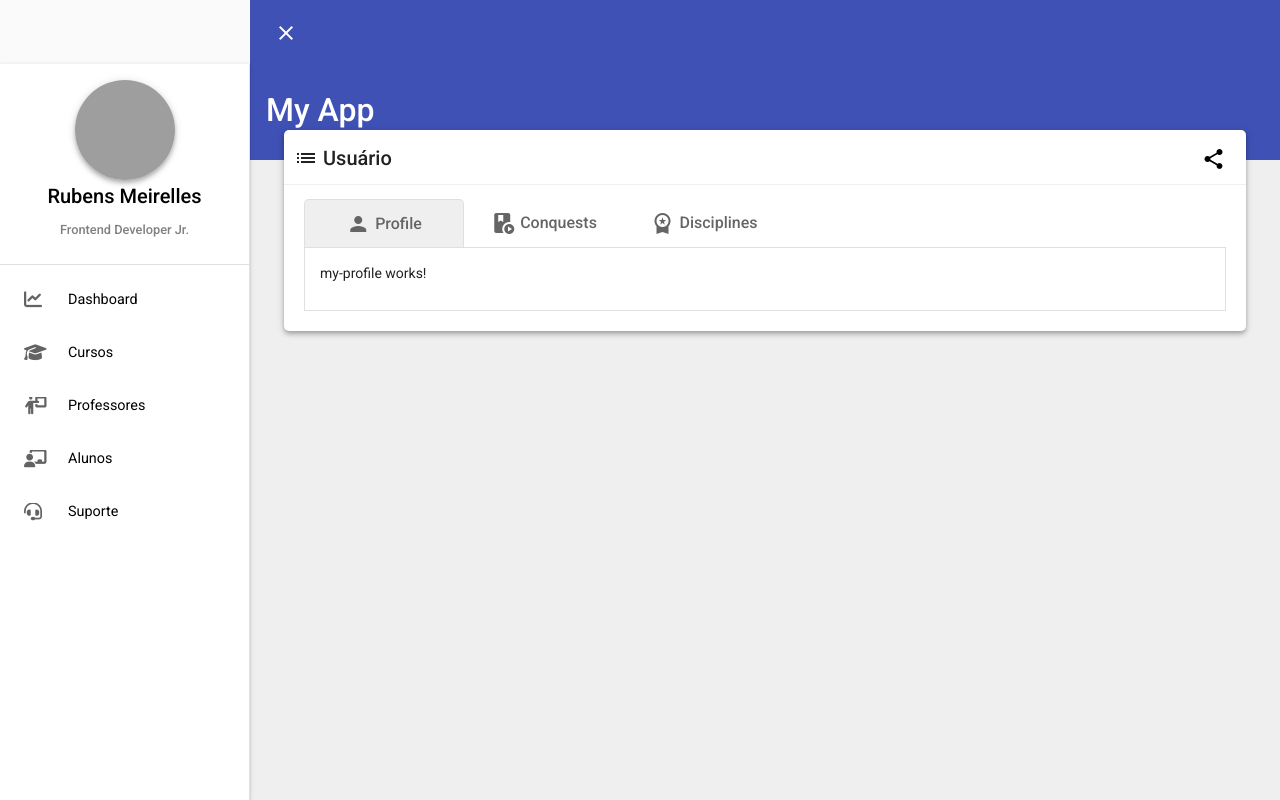
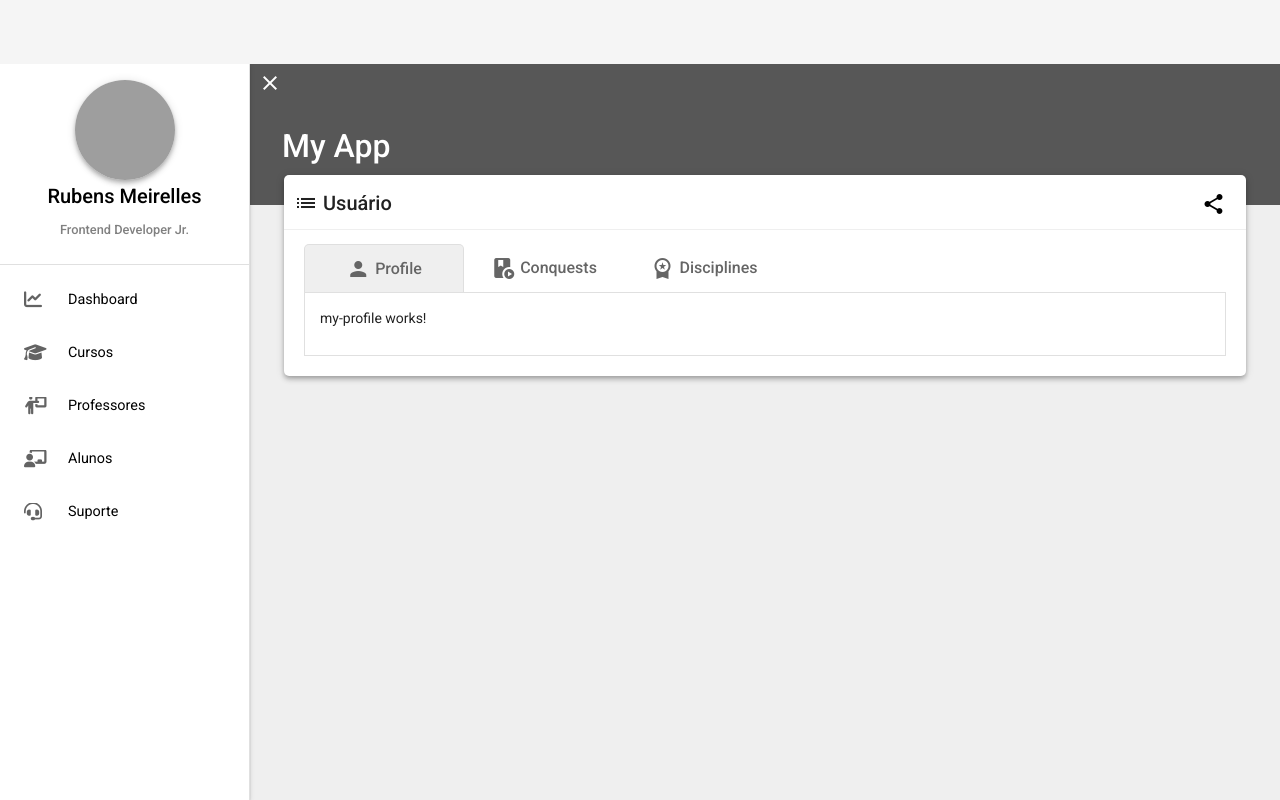
Before and after one commit to rubensmeirelles/ProjectSchool, an Angular app: page /users/myProfile in a window 1280 px wide. Built offline with nearby package versions, Linux system fonts and the light colour scheme; grey boxes are pictures that could not be loaded.

Commit message:
Alteração no layout toolbar

```diff
--- a/src/app/app.component.html
+++ b/src/app/app.component.html
@@ -1,3 +1,10 @@
+<mat-toolbar
+class="toolbar-menu"
+color="secondary"
+[class.mat-elevation-z4]="applyShadow"
+>
+<span *ngIf="popText">My App</span>
+</mat-toolbar>
 <mat-sidenav-container>
   <mat-sidenav
     class="sidenav mat-elevation-z2"
@@ -21,11 +28,8 @@
   </mat-sidenav>
 
   <mat-sidenav-content>
-    <mat-toolbar
-      class="toolbar-menu"
-      color="primary"
-      [class.mat-elevation-z4]="applyShadow"
-    >
+    <mat-toolbar class="toolbar-submenu" color="primary">
+      <div class="toolbar-submenu-top">
         <button
           matTooltip="{{ sidenav.opened ? 'Fechar Menu' : 'Abrir Menu' }}"
           matTooltipPosition="right"
@@ -37,17 +41,10 @@
             {{ sidenav.opened ? 'close' : 'menu' }}
           </mat-icon>
         </button>
-      <span *ngIf="popText">My App</span>
-      <span class="example-spacer"></span>
-      <button mat-icon-button class="example-icon favorite-icon">
-        <mat-icon>favorite</mat-icon>
-      </button>
-      <button mat-icon-button class="example-icon">
-        <mat-icon>share</mat-icon>
-      </button>
-    </mat-toolbar>
-    <mat-toolbar class="toolbar-submenu" color="primary">
+      </div>
+      <div class="toolbar-submenu-title">
         <span *ngIf="!popText">My App</span>
+      </div>
   </mat-toolbar>
 
   <router-outlet></router-outlet>
--- a/src/app/app.component.scss
+++ b/src/app/app.component.scss
@@ -1,11 +1,3 @@
-.example-spacer {
-  flex: 1 1 auto;
-}
-
-.sidenav {
-  width: 250px;
-}
-
 mat-sidenav-content {
   height: 100vh;
 }
@@ -22,15 +14,25 @@
 }
 
 .toolbar-submenu {
-  height: 100px;
+  height: 205px;
   font-size: 2rem;
-  margin-top: 60px;
+  margin-top: 0;
+  padding: 60px 0 0 0;
+  display: flex;
+  flex-direction: column;
+  align-items: start;
+  background-color: #575757;
+
+  &-top {
+    height: 40px;
+  }
+
+  &-title {
+    margin: 30px 32px;
+  }
+
 }
 
-
-.title {
-  margin-bottom: 500px;
-}
 
 // SIDEBAR
 
```
Lines whose indentation alone changed are shown as unchanged.
